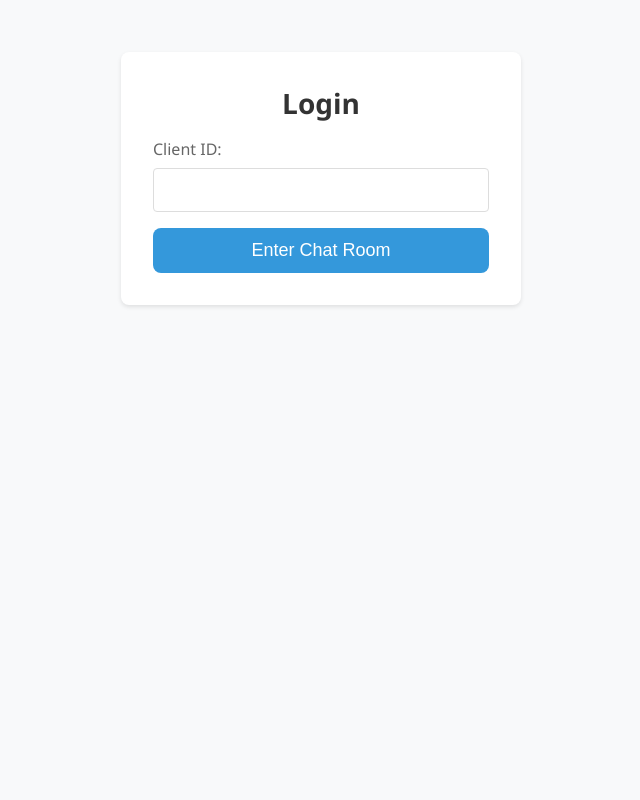
After one commit to yamanori99/easy-local-chat, a FastAPI app: template src/templates/login.html in a window 1280 px wide. The commit adds this page. Shown: the whole page, without its empty margins (319-959 px from the left). Run offline with FastAPI, Linux system fonts and the light colour scheme; the template is opened without the code that fills it, so the values that code supplies are empty.

Commit message:
ログインシステムの導入をした。ID入力して入室する。見た目も大幅に変更した。IDの文字列から一貫したアイコンの色を決定する。

```diff
--- a/src/main.py
+++ b/src/main.py
@@ -5,6 +5,7 @@ from fastapi import Request
 from typing import Dict
 import json
 import random
+from datetime import datetime
 
 def generate_random_color():
     return f'#{random.randint(0, 0xFFFFFF):06x}'
@@ -22,27 +23,45 @@ client_colors: Dict[str, str] = {} # クライアントIDと色の対応を保
 
 @app.get("/")
 async def get(request: Request):
-    return templates.TemplateResponse("chat.html", {"request": request})
+    return templates.TemplateResponse("login.html", {"request": request})
 
-@app.websocket("/ws/{client_id}")
-async def websocket_endpoint(websocket: WebSocket, client_id: str):
+@app.get("/chat")
+async def chat(request: Request, client_id: str):
+    return templates.TemplateResponse("chat.html", {"request": request, "client_id": client_id})
+
+@app.websocket("/ws")
+async def websocket_endpoint(websocket: WebSocket):
     await websocket.accept()
-    # color = generate_random_color() # 色を生成しない
-    active_connections[client_id] = websocket
-    # client_colors[client_id] = color  # クライアントの色を保存
-
+    client_id = None
     try:
         while True:
             data = await websocket.receive_json()
-            # メッセージの種類に応じて処理
-            if data["type"] == "message":
-                # 全ての接続中のクライアントにメッセージを送信
+            if not client_id:
+                # クライアントIDがまだ設定されていない場合、初期メッセージから取得
+                if "client_id" in data:
+                    client_id = data["client_id"]
+                    if client_id in active_connections:
+                        # 同じクライアントIDが既に接続されている場合は拒否
+                        print(f"Client ID {client_id} already in use.")
+                        await websocket.close(code=1000, reason="Client ID already in use")
+                        return
+                    active_connections[client_id] = websocket
+                    message = {
+                        "type": "system",
+                        "message": f"Client {client_id} has joined the room",
+                        "timestamp": data["timestamp"]
+                    }
+                    await broadcast_message(message)
+                else:
+                    print("No client_id provided in initial message")
+                    await websocket.close(code=1000, reason="client_id required")
+                    return
+            elif data["type"] == "message":
                 message = {
                     "type": "message",
                     "client_id": client_id,
                     "message": data["message"],
                     "timestamp": data["timestamp"],
-                    #"color": client_colors[client_id]  # 色をメッセージに含める
                 }
                 await broadcast_message(message)
             elif data["type"] == "join":
@@ -55,15 +74,16 @@ async def websocket_endpoint(websocket: WebSocket, client_id: str):
                 await broadcast_message(message)
 
     except WebSocketDisconnect:
-        # クライアントが切断した場合の処理
-        del active_connections[client_id]
-        del client_colors[client_id]  # クライアントの色を削除
-        message = {
-            "type": "system",
-            "message": f"Client {client_id} has left the room",
-            "timestamp": data["timestamp"]
-        }
-        await broadcast_message(message)
+        if client_id:
+            if client_id in active_connections:
+                del active_connections[client_id]
+            # 切断メッセージを送信
+            message = {
+                "type": "system",
+                "message": f"Client {client_id} has left the room",
+                "timestamp": datetime.now().isoformat()
+            }
+            await broadcast_message(message)
 
 async def broadcast_message(message: dict):
     """全ての接続中のクライアントにメッセージをブロードキャストする"""
--- a/src/static/css/style.css
+++ b/src/static/css/style.css
@@ -9,147 +9,287 @@ html, body {
 }
 
 body {
-    font-family: Arial, sans-serif;
-    background-color: #f0f2f5;
+    margin: 0;
+    padding: 0;
+    font-family: 'Segoe UI', Tahoma, Geneva, Verdana, sans-serif;
+    background-color: #f8f9fa;
+    min-height: 100vh;
     display: flex;
     justify-content: center;
     align-items: center;
 }
 
 .container {
-    max-width: 800px;
     width: 100%;
-    height: 80%;
-    margin: 0;
-    padding: 0 1rem;
+    height: 100vh;
+    padding: 20px;
+    box-sizing: border-box;
 }
 
 .chat-container {
+    width: 100%;
+    height: 100%;
     background-color: white;
     border-radius: 8px;
-    box-shadow: 0 2px 4px rgba(0, 0, 0, 0.1);
-    overflow: hidden;
-    height: 100%;
+    box-shadow: 0 2px 10px rgba(0, 0, 0, 0.1);
     display: flex;
     flex-direction: column;
+    overflow: hidden;
 }
 
 .chat-header {
-    background-color: #1a73e8;
+    background-color: #2c3e50;
     color: white;
-    padding: 1rem;
+    padding: 20px;
+    text-align: center;
+    border-bottom: 1px solid #ddd;
+}
+
+.chat-header h1 {
+    margin: 0;
+    font-size: 24px;
+    font-weight: 600;
+}
+
+.chat-header #client-id {
+    color: white;
+    font-size: 0.9em;
+    opacity: 0.9;
+    margin-top: 5px;
+}
+
+.connection-info {
     display: flex;
     justify-content: space-between;
     align-items: center;
-}
-
-.chat-header h1 {
-    font-size: 1.5rem;
-    margin: 0;
-}
-
-.chat-messages {
-    height: 100%;
-    overflow-y: auto;
-    padding: 1rem;
-    flex-grow: 1;
-}
-
-.message {
-    margin-bottom: 1rem;
-    padding: 0.5rem 1rem;
-    border-radius: 4px;
-    max-width: 80%;
-}
-
-.message.system {
-    background-color: #f1f3f4;
-    margin-left: auto;
-    margin-right: auto;
-    text-align: center;
-    font-style: italic;
-    color: #666;
-}
-
-.message.self {
-    background-color: #e3f2fd;
-    margin-left: auto;
-}
-
-.message.other {
-    background-color: #f1f3f4;
-    margin-right: auto;
-}
-
-.chat-input {
-    display: flex;
-    padding: 1rem;
-    border-top: 1px solid #eee;
-}
-
-.chat-input input {
-    flex: 1;
-    padding: 0.5rem;
-    border: 1px solid #ddd;
-    border-radius: 4px;
-    margin-right: 0.5rem;
-}
-
-.chat-input button {
-    padding: 0.5rem 1rem;
-    background-color: #1a73e8;
-    color: white;
-    border: none;
-    border-radius: 4px;
-    cursor: pointer;
-}
-
-.chat-input button:hover {
-    background-color: #1557b0;
+    margin-top: 10px;
 }
 
 #connection-status {
-    font-size: 1rem;
-    font-weight: bold;
+    color: white;
     display: flex;
     align-items: center;
 }
 
-#client-id {
+.chat-messages {
+    flex-grow: 1;
+    overflow-y: auto;
+    padding: 20px;
+    background-color: #f8f9fa;
+}
+
+.message {
+    padding: 10px 14px;
+    margin-bottom: 12px;
+    border-radius: 8px;
+    max-width: 80%;
+    background-color: white;
+    color: #333333;
+    border: 1px solid #e0e0e0;
+    box-shadow: 0 1px 2px rgba(0, 0, 0, 0.05);
+    font-size: 0.9rem;
+    line-height: 1.4;
+}
+
+.message.self {
+    float: right;
+    clear: both;
+    margin-left: 20%;
+}
+
+.message.other {
+    float: left;
+    clear: both;
+    margin-right: 20%;
+}
+
+.message.system {
+    text-align: center;
+    font-style: italic;
+    font-size: 0.9rem;
+    clear: both;
+    margin: 10px auto;
+    width: fit-content;
+    max-width: 90%;
+    background-color: #f5f5f5;
+}
+
+.timestamp {
+    color: #999999;
+    font-size: 0.8rem;
+    margin-top: 4px;
+}
+
+.message .client-id {
+    color: #666666;
+    font-size: 0.85rem;
+    margin-bottom: 4px;
+    display: block;
+}
+
+.chat-input {
+    padding: 15px 20px;
+    background-color: white;
+    border-top: 1px solid #e0e0e0;
+    display: flex;
+    align-items: center;
+    gap: 10px;
+}
+
+.chat-input input {
+    padding: 10px 15px;
+    border: 1px solid #e0e0e0;
+    border-radius: 8px;
+    flex-grow: 1;
     font-size: 1rem;
 }
 
-#status-icon {
-    display: inline-block;
-    width: 12px;
-    height: 12px;
-    border-radius: 50%;
-    margin-right: 5px;
+.chat-input input:focus {
+    outline: none;
+    border-color: #666666;
+    box-shadow: 0 0 0 2px rgba(0, 0, 0, 0.1);
 }
 
-#status-icon.online {
-    background-color: green;
+.chat-input button {
+    padding: 10px 20px;
+    background-color: #424242;
+    color: white;
+    border: none;
+    border-radius: 8px;
+    cursor: pointer;
+    font-size: 1rem;
 }
 
-#status-icon.offline {
-    background-color: red;
+.chat-input button:hover {
+    background-color: #333333;
 }
 
-.timestamp {
-    font-size: 0.8rem;
-    color: #666;
-    margin-top: 0.2rem;
+.status-icon {
+    display: inline-block;
+    width: 10px;
+    height: 10px;
+    border-radius: 50%;
+    margin-right: 8px;
+    border: 1px solid rgba(255, 255, 255, 0.5);
 }
 
-/* モバイル対応 */
-@media (max-width: 600px) {
-    .chat-container {
-        margin: 10px;
+.status-icon.online {
+    background-color: #4caf50;
+}
+
+.status-icon.offline {
+    background-color: #f44336;
+}
+
+.client-id {
+    font-size: 0.9em;
+    color: rgba(255, 255, 255, 0.9);
+    font-weight: 500;
+}
+
+.login-container {
+    background-color: white;
+    border-radius: 8px;
+    box-shadow: 0 2px 4px rgba(0, 0, 0, 0.1);
+    padding: 2rem;
+    width: 90%;
+    max-width: 400px;
+    margin: 2rem auto;
+    text-align: center;
+}
+
+.login-container h1 {
+    color: #333;
+    margin-bottom: 20px;
+    font-size: 28px;
+}
+
+.login-container label {
+    display: block;
+    text-align: left;
+    margin-bottom: 8px;
+    color: #555;
+    font-size: 16px;
+}
+
+.login-container input[type="text"] {
+    width: 100%;
+    padding: 12px;
+    margin-bottom: 20px;
+    border: 1px solid #ddd;
+    border-radius: 8px;
+    font-size: 16px;
+    box-sizing: border-box;
+}
+
+.login-container button[type="submit"] {
+    background-color: #3498db;
+    color: white;
+    padding: 12px 24px;
+    border: none;
+    border-radius: 8px;
+    cursor: pointer;
+    font-size: 18px;
+    width: 100%;
+}
+
+.login-container button[type="submit"]:hover {
+    background: #357abf;
+}
+
+@media (max-width: 768px) {
+    .container {
         padding: 10px;
     }
 
-    .chat-messages {
-        height: 300px;
+    .message {
+        max-width: 90%;
+        font-size: 1rem;
+    }
+
+    .chat-container {
+        height: auto;
+    }
+
+    .chat-input {
+        flex-direction: row;
+        gap: 8px;
+    }
+
+    .chat-input input {
+        margin-right: 0;
+        margin-bottom: 0;
+        border-radius: 8px;
+        min-width: 0;
+        flex: 1;
+    }
+
+    .chat-input button {
+        white-space: nowrap;
+        padding: 10px 15px;
+    }
+
+    .timestamp {
+        font-size: 0.8rem;
+    }
+
+    .message .client-id {
+        font-size: 0.85rem;
+    }
+
+    .login-container {
+        padding: 1.5rem;
+        margin: 1rem auto;
+        width: 95%;
+    }
+
+    .login-container h1 {
+        font-size: 1.5rem;
+    }
+
+    .login-container button[type="submit"] {
+        padding: 10px 20px;
+        font-size: 16px;
     }
 }
 
@@ -195,3 +335,102 @@ body {
     margin-bottom: 0.2rem;
     display: block;
 }
+
+.login-container {
+    background-color: white;
+    border-radius: 8px;
+    box-shadow: 0 2px 4px rgba(0, 0, 0, 0.1);
+    padding: 2rem;
+    width: 400px;
+    text-align: center;
+}
+
+.login-container h1 {
+    margin-bottom: 1rem;
+    color: #333;
+}
+
+.login-container label {
+    display: block;
+    margin-bottom: 0.5rem;
+    text-align: left;
+    color: #666;
+}
+
+.login-container input[type="text"] {
+    width: 100%;
+    padding: 0.75rem;
+    margin-bottom: 1rem;
+    border: 1px solid #ddd;
+    border-radius: 4px;
+    box-sizing: border-box;
+}
+
+.login-container button[type="submit"] {
+    background-color: #3498db;
+    color: white;
+    padding: 12px 24px;
+    border: none;
+    border-radius: 8px;
+    cursor: pointer;
+    font-size: 18px;
+    width: 100%;
+}
+
+.login-container button[type="submit"]:hover {
+    background: #357abf;
+}
+
+/* スクロールバーのカスタマイズ */
+.chat-messages::-webkit-scrollbar {
+    width: 8px;
+}
+
+.chat-messages::-webkit-scrollbar-track {
+    background: #f1f1f1;
+    border-radius: 4px;
+}
+
+.chat-messages::-webkit-scrollbar-thumb {
+    background: #c1c1c1;
+    border-radius: 4px;
+}
+
+.chat-messages::-webkit-scrollbar-thumb:hover {
+    background: #a8a8a8;
+}
+
+/* 大画面対応 */
+@media (min-width: 1200px) {
+    .container {
+        max-width: 1200px;
+        margin: 0 auto;
+    }
+}
+
+/* 超大画面対応 */
+@media (min-width: 1600px) {
+    .container {
+        max-width: 1400px;
+    }
+}
+
+/* 縦長画面対応 */
+@media (max-height: 600px) {
+    .container {
+        padding: 10px;
+    }
+
+    .chat-header {
+        padding: 10px;
+    }
+
+    .chat-input {
+        padding: 10px;
+    }
+
+    .login-container {
+        margin: 0.5rem auto;
+        padding: 1rem;
+    }
+}
--- /dev/null
+++ b/src/templates/login.html
@@ -0,0 +1,29 @@
+<!DOCTYPE html>
+<html lang="ja">
+<head>
+    <meta charset="UTF-8">
+    <meta name="viewport" content="width=device-width, initial-scale=1.0">
+    <title>Login</title>
+    <link rel="stylesheet" href="{{ url_for('static', path='/css/style.css') }}">
+</head>
+<body>
+    <div class="container">
+        <div class="login-container">
+            <h1>Login</h1>
+            <form id="login-form">
+                <label for="client-id">Client ID:</label>
+                <input type="text" id="client-id" name="client-id" required>
+                <button type="submit">Enter Chat Room</button>
+            </form>
+        </div>
+    </div>
+    <script>
+        document.getElementById('login-form').addEventListener('submit', function(event) {
+            event.preventDefault();
+            const clientId = document.getElementById('client-id').value;
+            // チャットルームにリダイレクト
+            window.location.href = `/chat?client_id=${clientId}`;
+        });
+    </script>
+</body>
+</html>
```
Also changed, not shown: src/static/js/chat.js (+83 -20 lines), src/templates/chat.html (+7 -4 lines).
